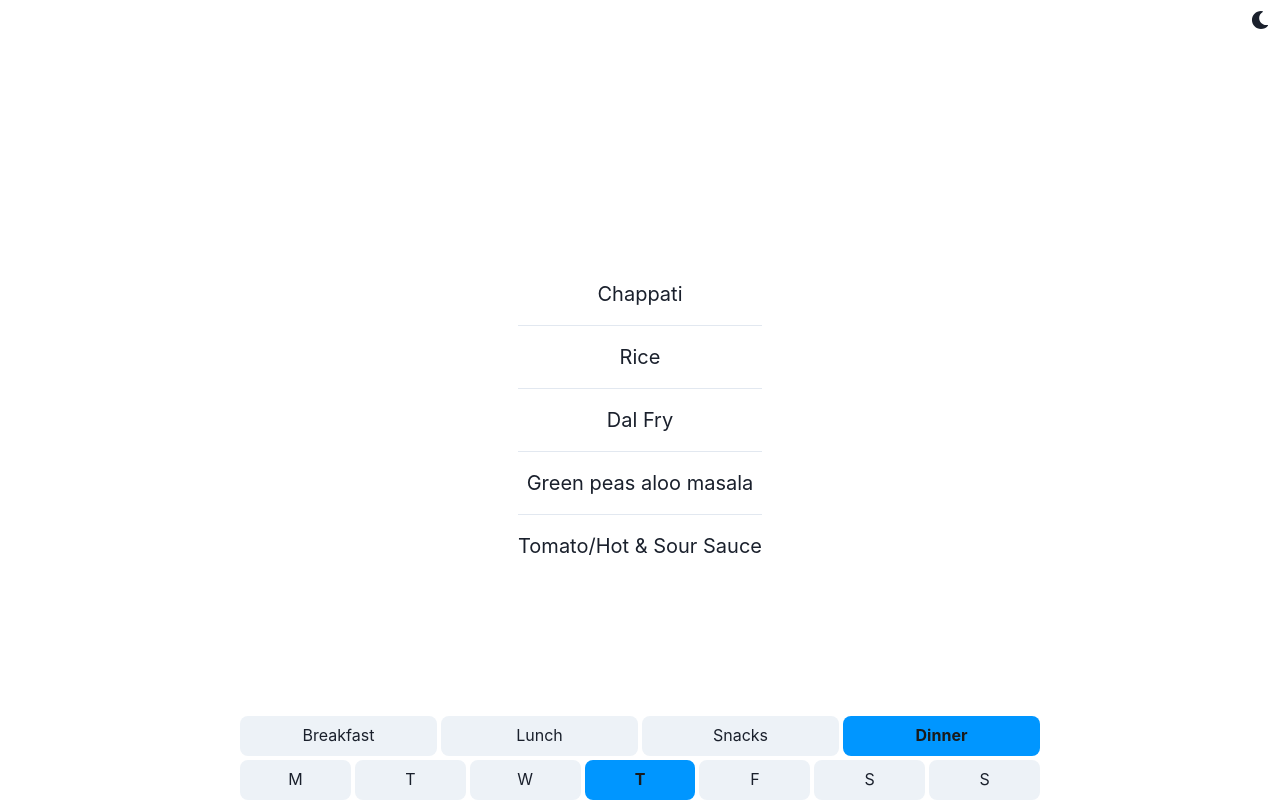
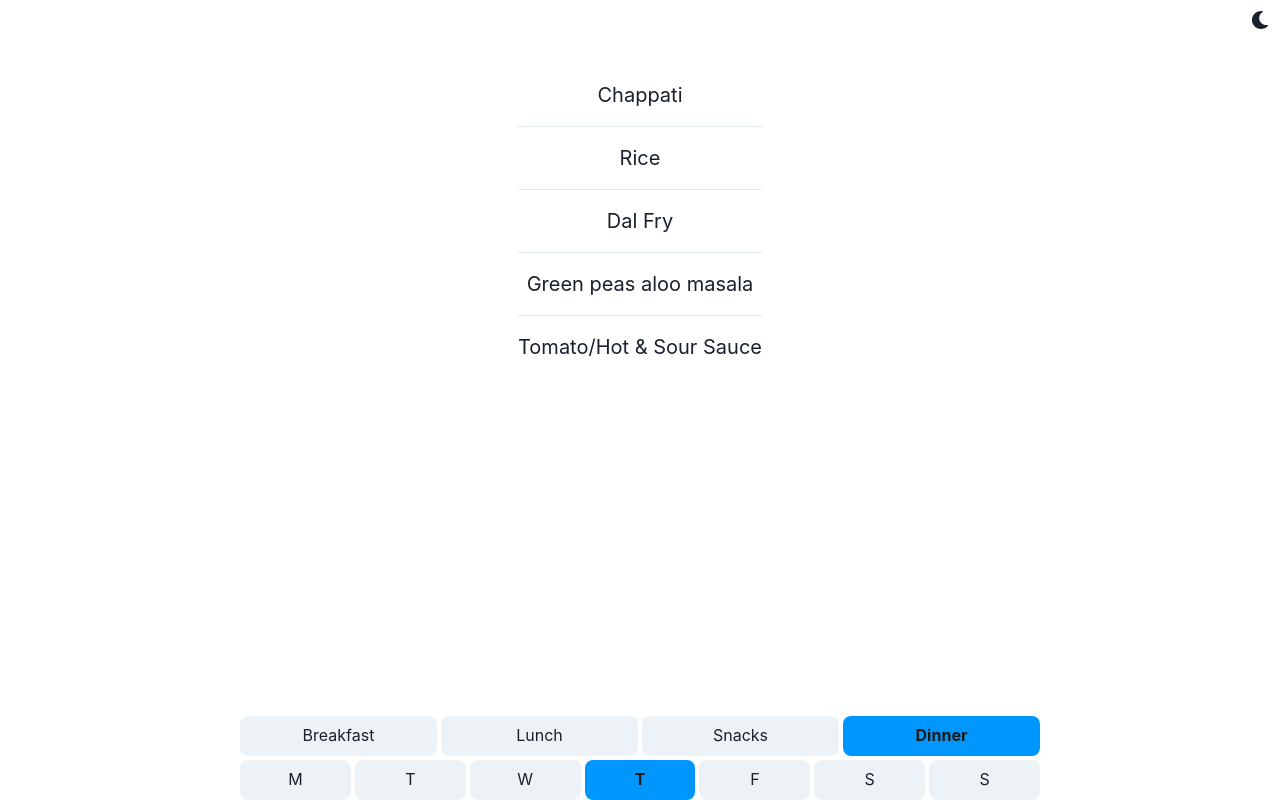
Before and after one commit to Jatin-1123/crclvitb, a React (Create React App) app: page / in a window 1280 px wide. Built offline with nearby package versions, Linux system fonts and the light colour scheme.

Commit message:
Ui overhall

```diff
--- a/src/App.tsx
+++ b/src/App.tsx
@@ -36,7 +36,7 @@ export const App = () => {
       <Box textAlign="center" fontSize="xl">
         <Grid minH="100vh" p={0} maxW="100%">
           <ColorModeSwitcher justifySelf="flex-end" />
-          <VStack spacing={8} style={{ justifyContent: "space-between" }}>
+          <VStack spacing={8} pos="absolute" top="10vh" minW="100%">
             <Menu currentDay={day} currentMeal={meal} />
           </VStack>
           <Container
```
